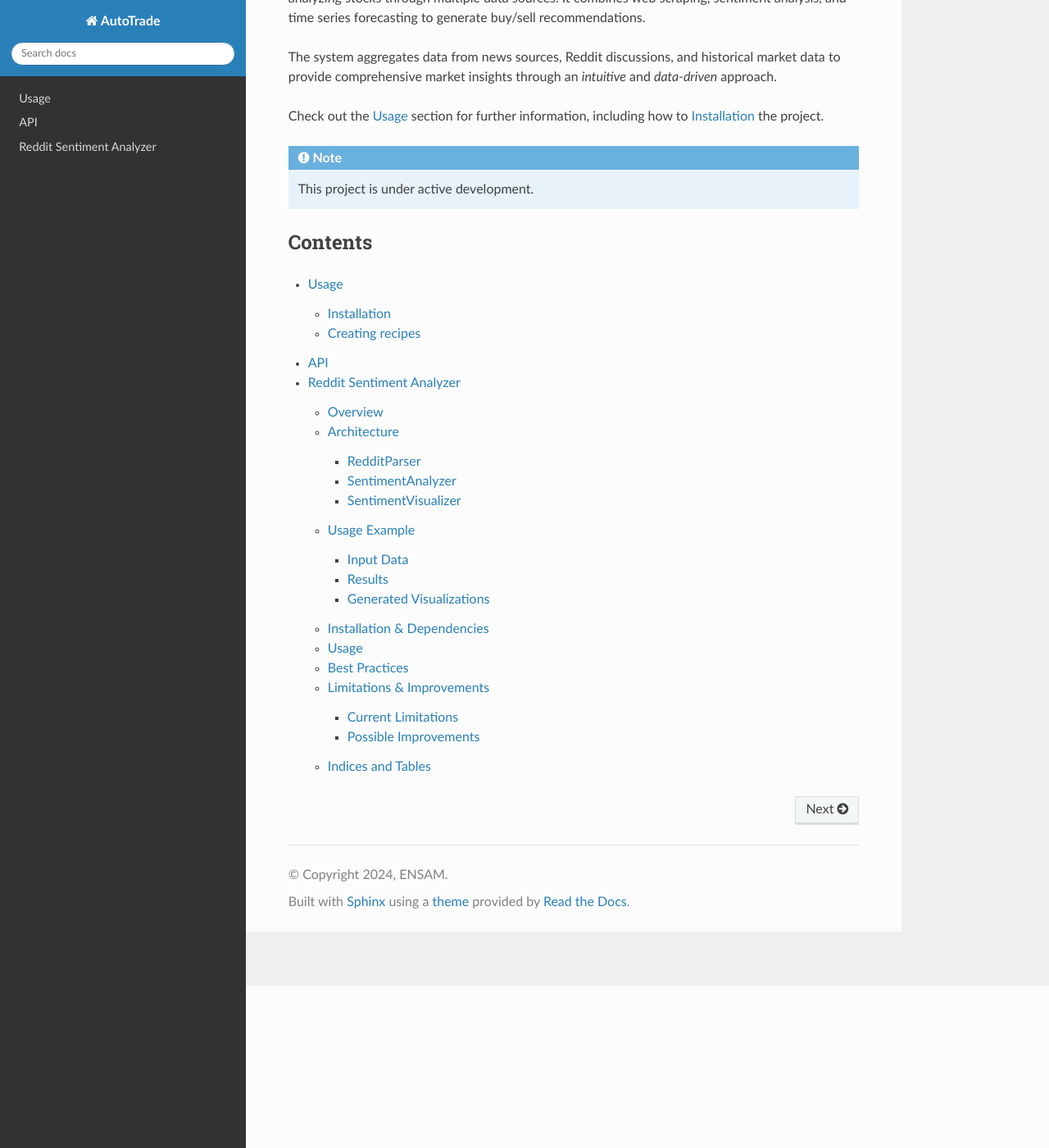
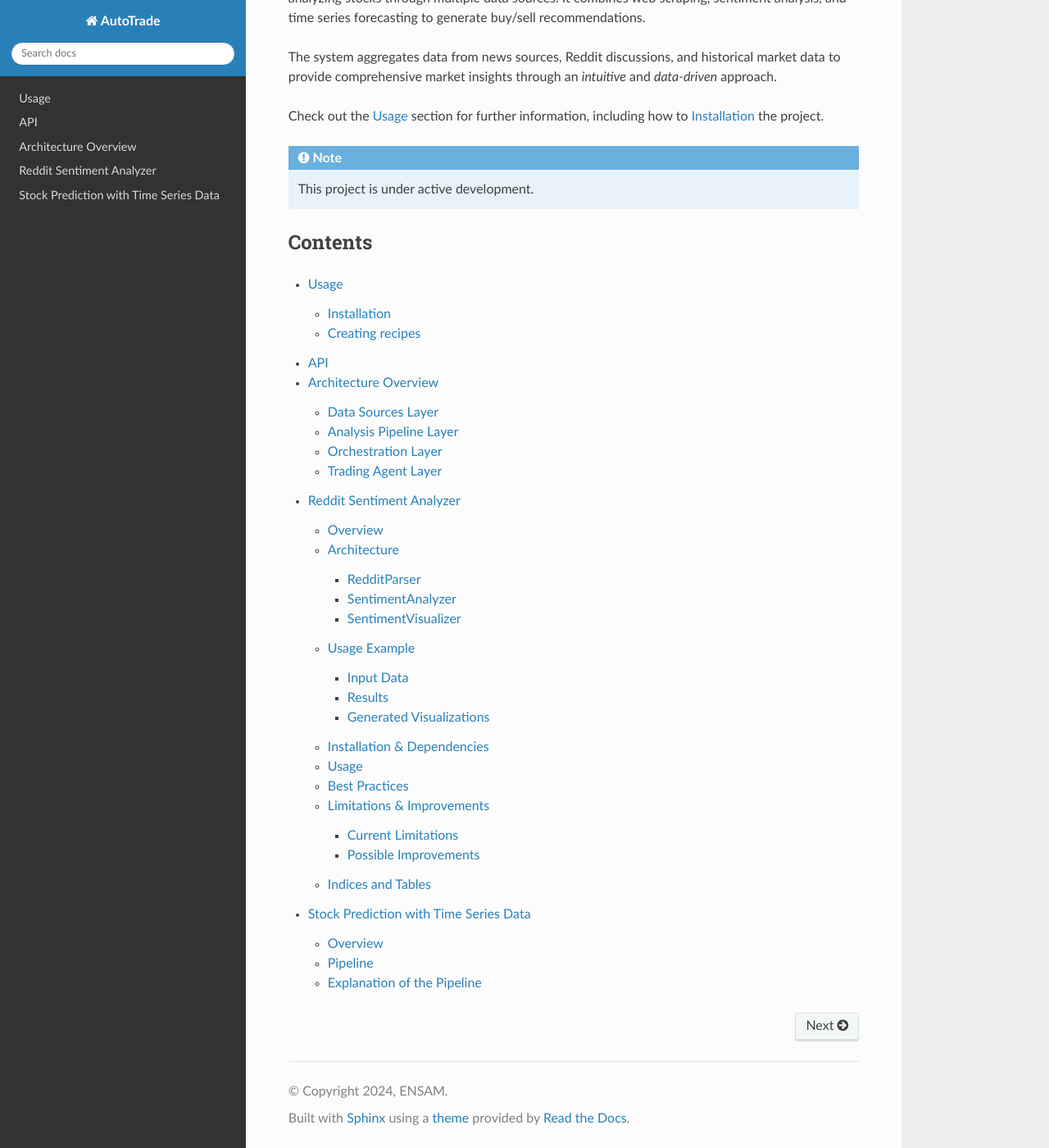
Before and after one commit to AmineF0/autoTrade, a Sphinx documentation site: the page built from docs/source/index.rst, in a window 1280 px wide and 1400 px high, scrolled down 198 px. Shown: the whole window at 82% size. Built offline with Sphinx 7.4.7 and the Read the Docs theme 3.1.0, drawn with Linux system fonts in a browser that asks for light colours; some of the changed lines change nothing that is shown.

Commit message:
updated_documentation

```diff
--- a/docs/source/index.rst
+++ b/docs/source/index.rst
@@ -20,6 +20,7 @@
    api
    Introduction
    pipeline&architecture
-   detailed_explanation
+   news_sentiment_analysis
+   Reddit_Sentiment_Analyzer
+   timeseries
    perspective
-   Reddit_Sentiment_Analyzer.rst
--- a/docs/source/pipeline&architecture.rst
+++ b/docs/source/pipeline&architecture.rst
@@ -0,0 +1,66 @@
+Architecture Overview
+======================
+
+.. figure:: architecture.png
+   :alt: AUTOtrade System Architecture
+   :align: center
+
+   AUTOtrade System Architecture Diagram
+
+The AUTOtrade system consists of four main layers that work together to provide automated trading decisions.
+
+Data Sources Layer
+-------------------
+This layer is responsible for gathering raw data from various sources:
+
+* **AlphaVantage API**: Provides real-time news with sentiment analysis
+* **RSS Feeds**: Delivers current news and market updates from various financial sources
+* **Reddit Data**: Collects social sentiment and discussions from relevant financial subreddits
+* **Stock Time Series Data**: Historical price and volume data for targeted stocks
+
+Analysis Pipeline Layer
+------------------------
+This layer processes and analyzes the collected data through many components:
+
+* **Sentiment Analysis**:
+    * News Analysis: Processes news articles and financial reports
+    * FinBERT Model: A financial-domain BERT model for natural language processing
+    * VADER: Sentiment analysis tool specifically tuned for social media content
+
+* **Sentiment Classifications**:
+    * Market Sentiment (AlphaVantage API): Very Bullish, Somewhat Bullish, Neutral, Somewhat Bearish, Very Bearish
+    * Market Sentiment (News/FinBERT): Positive, Neutral, Negative
+    * Social Sentiment (VADER): Positive, Neutral, Negative
+
+* **Time Series Model**:
+    * Processes historical stock data
+    * Generates price predictions based on technical analysis
+
+Orchestration Layer
+--------------------
+This layer coordinates and combines the outputs from various analysis components:
+
+* **Score Orchestrator**:
+    * Aggregates sentiment scores from different sources
+    * Combines technical analysis predictions
+    * Weights different signals based on their reliability and importance
+
+* **Final Score Computation**:
+    * Produces a unified score that represents the overall trading signal
+    * Normalizes different inputs into a consistent scale
+    * Applies business rules and risk management parameters
+
+Trading Agent Layer
+--------------------
+The final layer that makes and executes trading decisions:
+
+* **Trading Agent**:
+    * Receives the computed final score
+    * Applies trading strategy rules
+    * Manages position sizing and risk parameters
+
+* **Decision Engine**:
+    * Outputs one of three possible decisions:
+        * Buy: When signals indicate strong positive outlook
+        * Sell: When signals indicate strong negative outlook
+        * Skip: When signals are unclear or neutral
```
Also changed, not shown: docs/source/detailed_explanation.rst (deleted), docs/source/images/architecture.png (added), docs/source/news_sentiment_analysis.rst (added).
